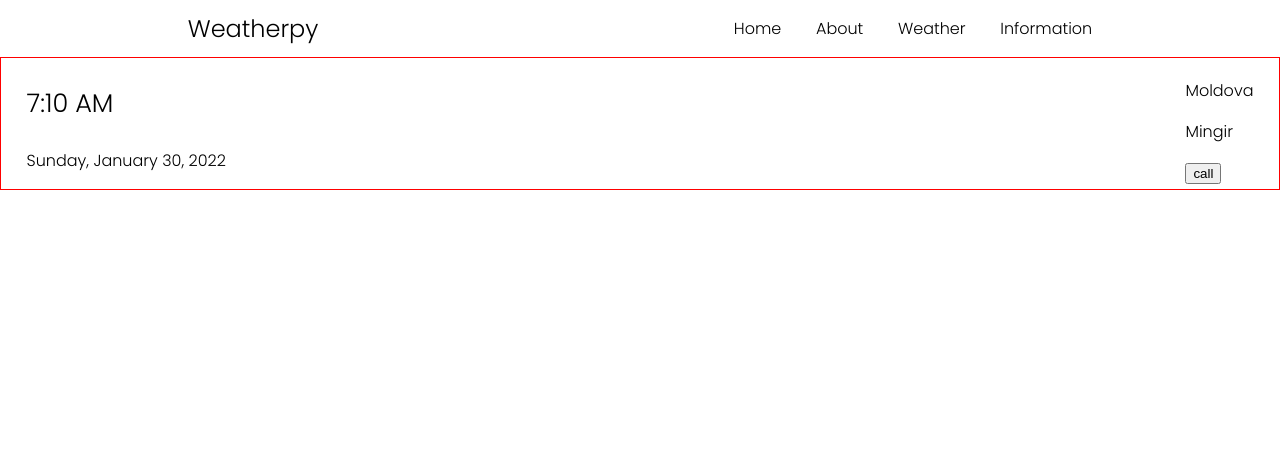
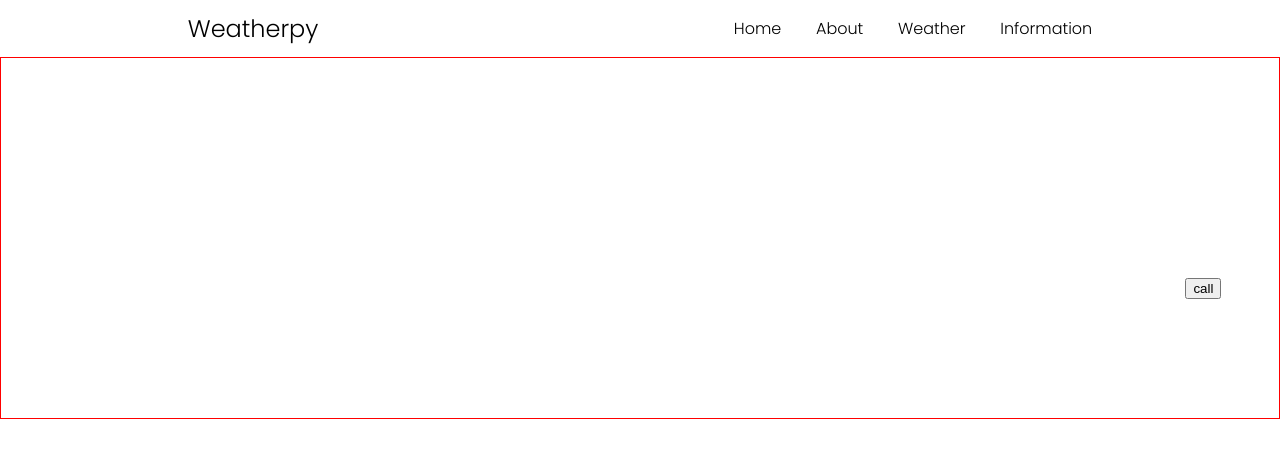
Before and after one commit to Iulian-Pavel/Weather-App, a React (Create React App) app: page / in a window 1280 px wide. Shown: the top 458 px of the page. Built offline with nearby package versions, Linux system fonts and the light colour scheme; no server answers.

Commit message:
new: added background images, height and design changes

```diff
--- a/src/components/Main/main.css
+++ b/src/components/Main/main.css
@@ -24,6 +24,10 @@ html, body {
           flex-direction: 0;
   border: 1px solid red;
   font-family: "Poppins", sans-serif;
+  height: 45vh;
+  background-size: cover;
+  color: white;
+  background-position: 50% 50%;
 }
 
 .date-location .date {
```
Also changed, not shown: 1 other file (tests, documents, lock files or other folders).
